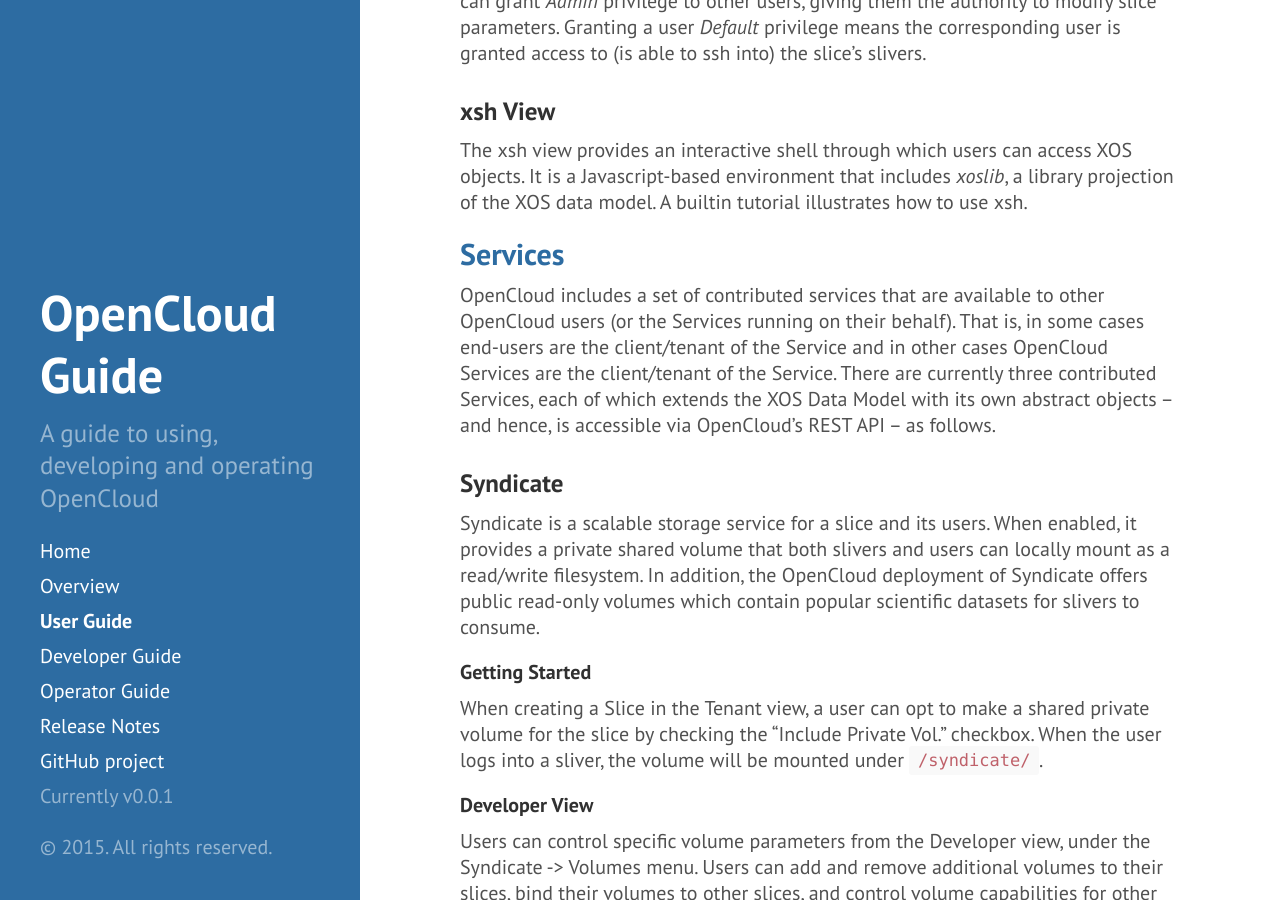
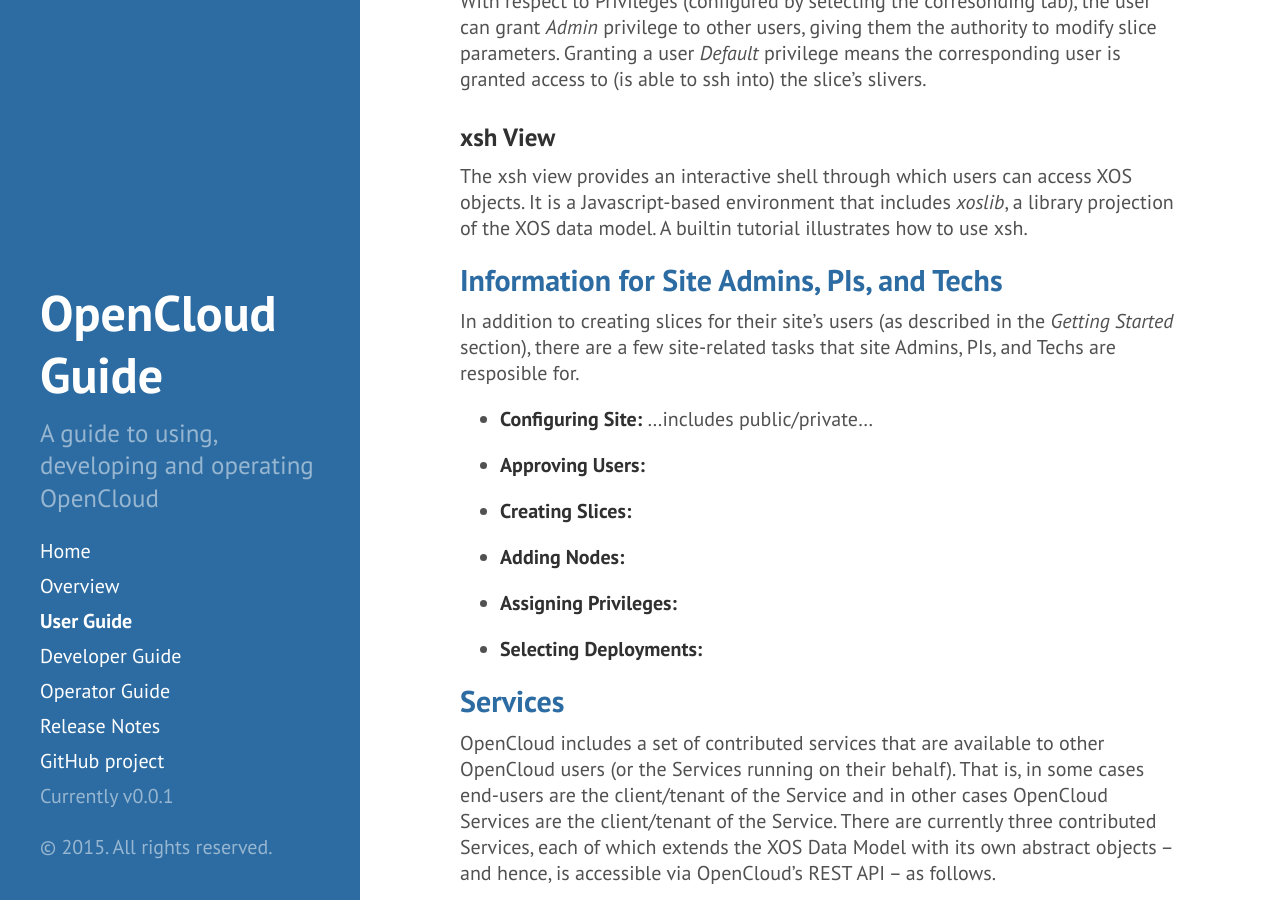
Before and after one commit to open-cloud/open-cloud.github.io.old, a Jekyll site: the page built from 1_user.md, in a window 1280 px wide and 900 px high, scrolled down 2887 px. Built offline with Jekyll 4.4.1, drawn with Linux system fonts in a browser that asks for light colours; Markdown is read by kramdown in place of the engine named in the settings; some of the changed text lies outside the part shown.

Commit message:
added section for PIs

```diff
--- a/1_user.md
+++ b/1_user.md
@@ -22,7 +22,8 @@
    your email address, and then paste your public key in the box. Click
    the *Save* button at right.
 
-2. **Ask your Site PI to create a slice.** Instructions for PIs:
+2. **Ask your Site PI to create a slice.** Instructions for PIs (see
+     **Information for Site Admins, PIs, and Techs** for more information):
    - Click on the *Slices* tab at left, and then the *Add Slice* button on
      the right. In the *Slice Details* tab, choose a name for the slice
      and select your own site from the drop-down. Slice names must be
@@ -141,6 +142,25 @@
 access XOS objects. It is a Javascript-based environment that includes
 *xoslib*, a library projection of the XOS data model. A builtin
 tutorial illustrates how to use xsh.
+
+##Information for Site Admins, PIs, and Techs
+
+In addition to creating slices for their site's users (as described in
+the *Getting Started* section), there are a few site-related tasks that
+site Admins, PIs, and Techs are resposible for.
+
+* **Configuring Site:** ...includes public/private...
+
+* **Approving Users:**
+
+* **Creating Slices:**
+
+* **Adding Nodes:**
+
+* **Assigning Privileges:**
+
+* **Selecting Deployments:**
+
 
 ##Services
 
```
Also changed, not shown: 4_notes.md (+6 -1 lines).
